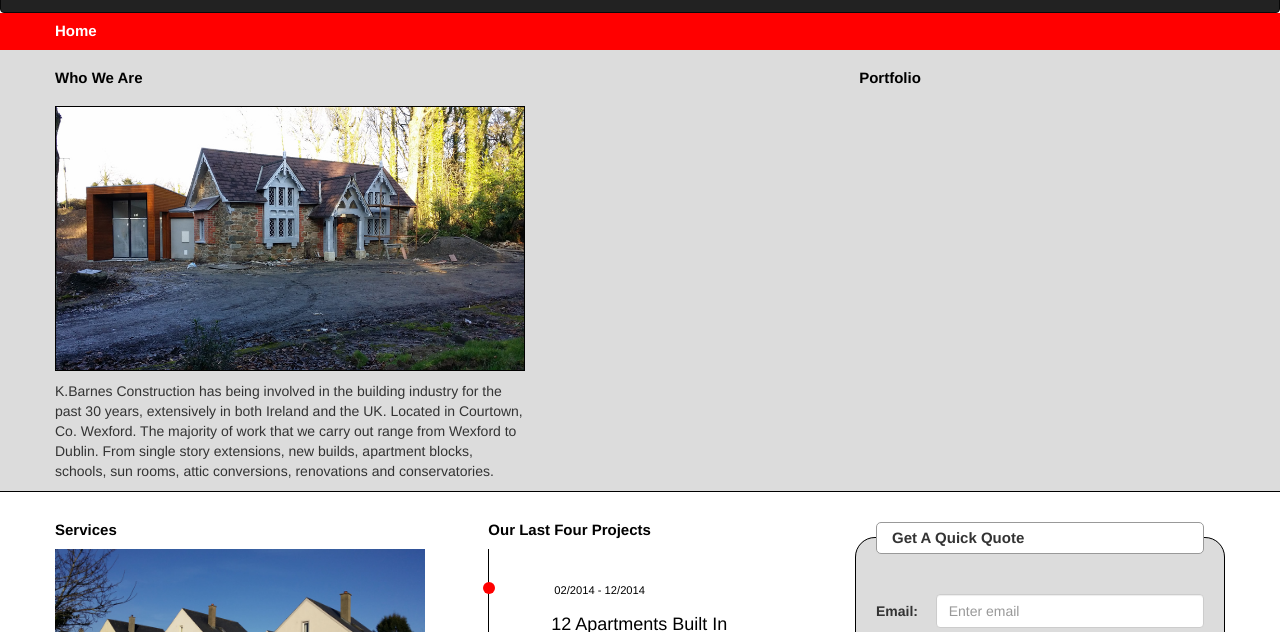
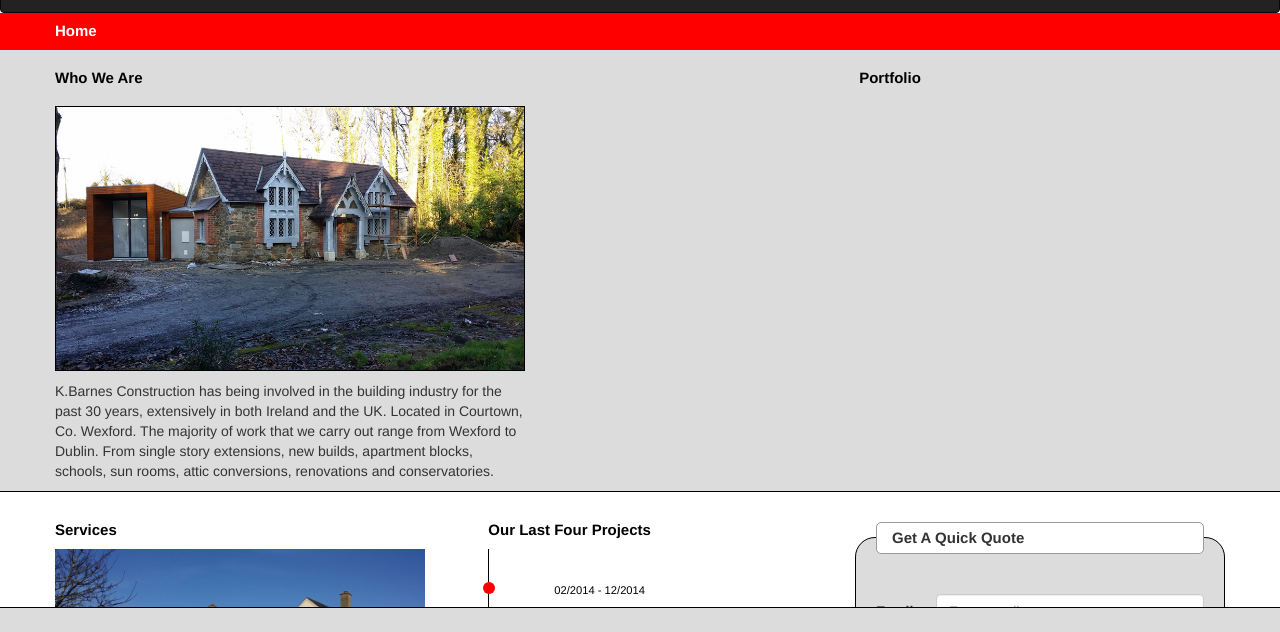
Before and after one commit to Code-Institute-Submissions/stream_one_project, a plain HTML site: page index.html in a window 1280 px wide. Shown: the part 168-800 px from the top of the page. Drawn offline with nearby package versions, Linux system fonts and the light colour scheme.

Commit message:
Last commit of the day

```diff
--- a/assets/css/style.css
+++ b/assets/css/style.css
@@ -291,6 +291,25 @@ fieldset
        /*background:#FFE4E1;    */
     }
 
+    .footer-slide-up
+    {
+        /*position:fixed;*/
+        /*bottom:0;*/
+        /*right:0;*/
+        /*left:0;*/
+
+        position:absolute;
+       bottom: 0px;
+       height:25px;
+       width: 100%;
+       left: 0px;
+       right: 0px;
+       /*border:1px solid black;*/
+       display: inline-block;
+       cursor:pointer;
+       /*background:#FFE4E1;    */
+    }
+
     .slide {
     border:1px solid black;
     height:125px;
--- a/assets/js/script.js
+++ b/assets/js/script.js
@@ -10,7 +10,8 @@ function handleClick(){
 $(document).ready(function(){
     if ($(window).width() >= 768)
     {
-	    $(".footer-static-bottom").hover(function () {
+      $("footer").removeClass("footer-static-bottom").addClass("footer-slide-up");
+	    $(".footer-slide-up").hover(function () {
     $(".slide").slideToggle("fast");
   });
     }
```
